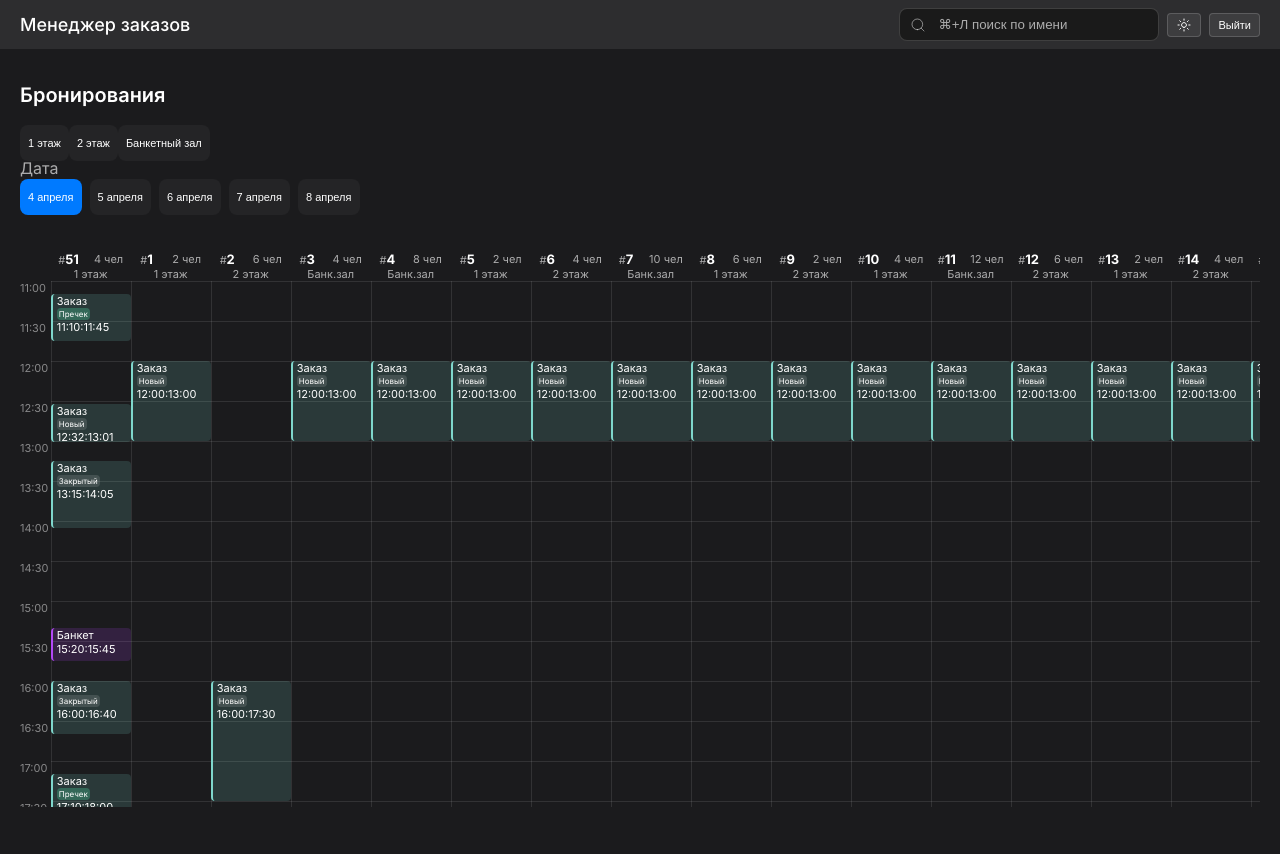
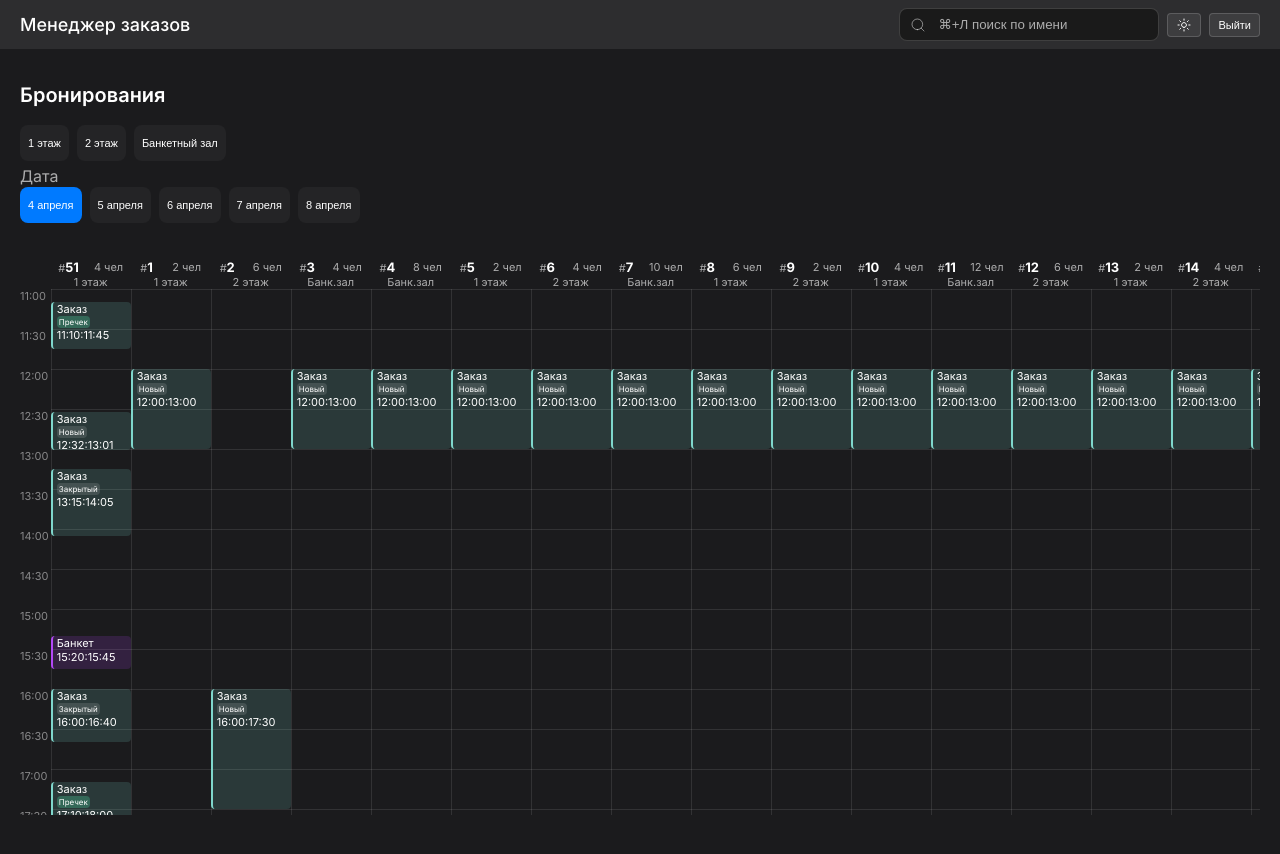
Before and after one commit to Stancia94/app-for-orders, a React (Vite) app: page / in a window 1280 px wide. Shown: the top 854 px of the page. Built offline with nearby package versions, Linux system fonts and the light colour scheme.

Commit message:
fixed styles

```diff
--- a/src/components/Filters/ParentFilter/ZoneFilter.tsx
+++ b/src/components/Filters/ParentFilter/ZoneFilter.tsx
@@ -2,13 +2,14 @@ import ZoneCard from "../ChildFIlter/ZoneCard";
 import { useDispatch, useSelector } from "react-redux";
 import type { RootState } from "../../../store";
 import { setSelectedZone } from "../../../sliceOrders";
+import styled from "styled-components";
 export default function ZoneFilter() {
   const selectedZone = useSelector((state: RootState) => state.orders.selected_zone);
   const availableZone = useSelector((state: RootState) => state.orders.available_zone);
   const dispatch = useDispatch();
   console.log(selectedZone, availableZone);
   return (
-    <div>
+    <List>
       {availableZone.map((zone) => {
         return (
           <ZoneCard
@@ -22,6 +23,11 @@ export default function ZoneFilter() {
           ></ZoneCard>
         );
       })}
-    </div>
+    </List>
   );
 }
+const List = styled.div`
+  display: flex;
+  column-gap: 8px;
+  margin-bottom: 8px;
+`;
```
